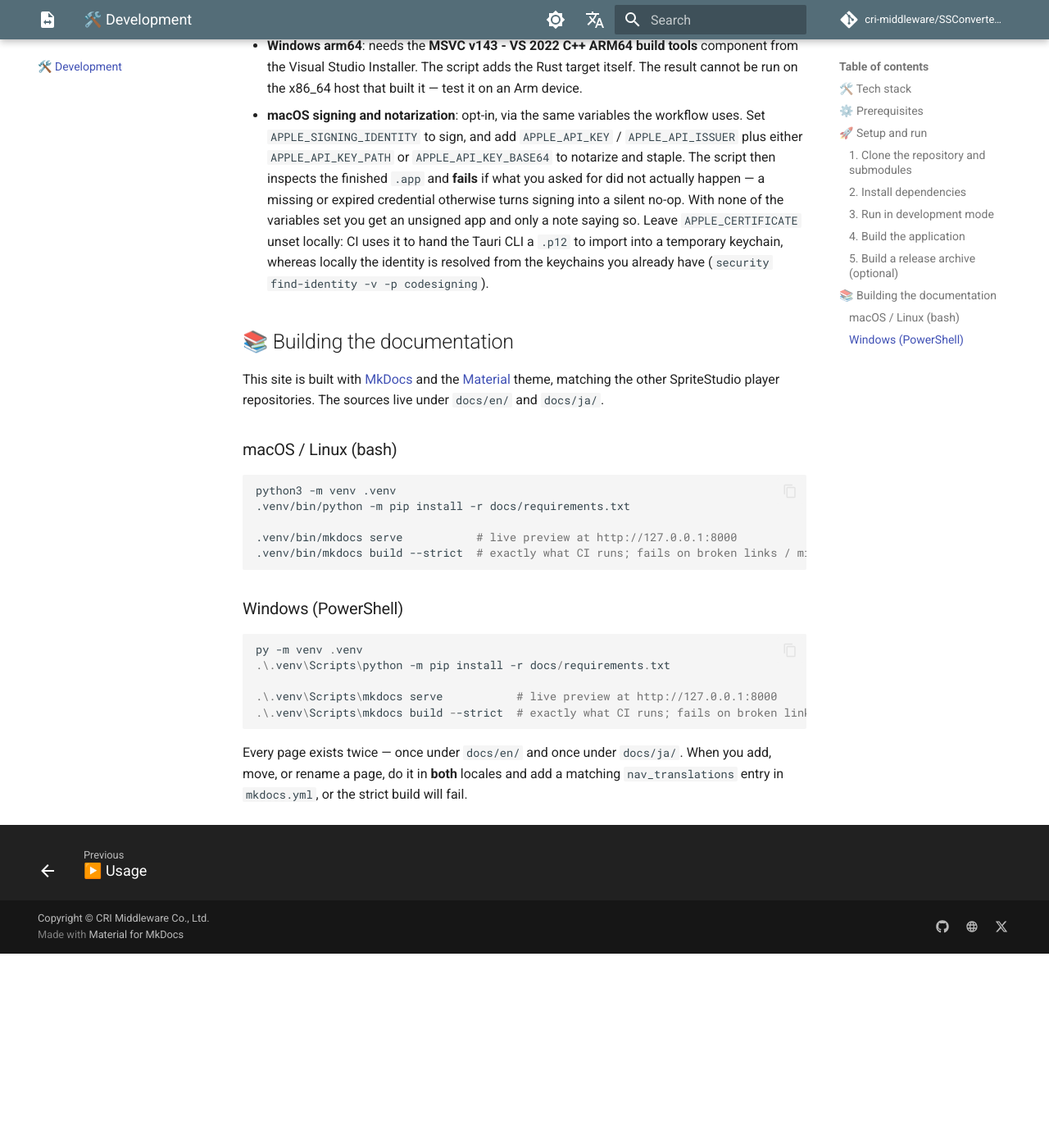
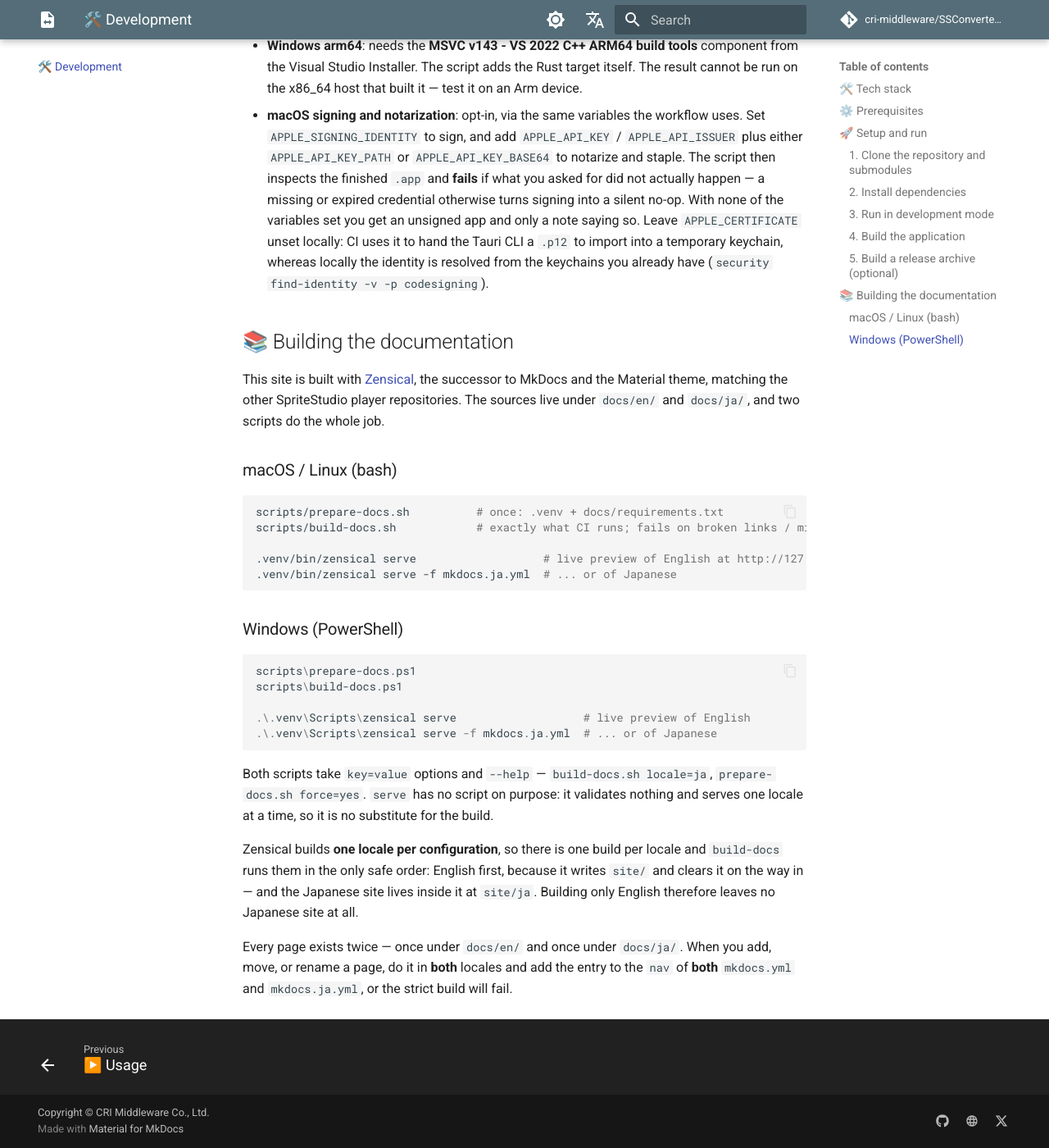
Before and after one commit to cri-middleware/SSConverterGUI, an MkDocs documentation site: the page built from docs/en/development.md, in a window 1280 px wide and 1400 px high, scrolled down 2011 px. Shown: the whole window at 82% size. Built offline with MkDocs 1.6.1 and Material for MkDocs 9.7.7, drawn with Linux system fonts in a browser that asks for light colours; comment, search, counter and statistics services are not loaded; before the commit the page ends 3174 px from its top, so only the background shows below that.

Commit message:
docs: point the docs at prepare-docs / build-docs, and fix a stale page
The docs build is now those two scripts, and pages.yml runs them, so AGENTS.md
telling an agent to run `pip install -r` and two zensical lines described a path
CI no longer takes. Same commands, one place.

docs/{en,ja}/development.md was worse than out of step: it still described the
site as MkDocs + Material, told readers to run `mkdocs serve` / `mkdocs build`,
and sent them to add a `nav_translations` entry — all three gone with the
Zensical migration, on a page that is published. It now documents Zensical, the
two scripts, the one-config-per-locale build and the English-first order, and
says to add the nav entry to both mkdocs.yml and mkdocs.ja.yml.

Both locales build --strict.

````diff
--- a/docs/en/development.md
+++ b/docs/en/development.md
@@ -97,30 +97,39 @@ The archives land in `dist-release/`, which is git-ignored.
 
 ## 📚 Building the documentation
 
-This site is built with [MkDocs](https://www.mkdocs.org/) and the
-[Material](https://squidfunk.github.io/mkdocs-material/) theme, matching the other SpriteStudio
-player repositories. The sources live under `docs/en/` and `docs/ja/`.
+This site is built with [Zensical](https://zensical.org/), the successor to MkDocs and the
+Material theme, matching the other SpriteStudio player repositories. The sources live under
+`docs/en/` and `docs/ja/`, and two scripts do the whole job.
 
 ### macOS / Linux (bash)
 
 ```bash
-python3 -m venv .venv
-.venv/bin/python -m pip install -r docs/requirements.txt
+scripts/prepare-docs.sh          # once: .venv + docs/requirements.txt
+scripts/build-docs.sh            # exactly what CI runs; fails on broken links / missing nav
 
-.venv/bin/mkdocs serve           # live preview at http://127.0.0.1:8000
-.venv/bin/mkdocs build --strict  # exactly what CI runs; fails on broken links / missing nav
+.venv/bin/zensical serve                   # live preview of English at http://127.0.0.1:8000
+.venv/bin/zensical serve -f mkdocs.ja.yml  # ... or of Japanese
 ```
 
 ### Windows (PowerShell)
 
 ```powershell
-py -m venv .venv
-.\.venv\Scripts\python -m pip install -r docs/requirements.txt
+scripts\prepare-docs.ps1
+scripts\build-docs.ps1
 
-.\.venv\Scripts\mkdocs serve           # live preview at http://127.0.0.1:8000
-.\.venv\Scripts\mkdocs build --strict  # exactly what CI runs; fails on broken links / missing nav
+.\.venv\Scripts\zensical serve                   # live preview of English
+.\.venv\Scripts\zensical serve -f mkdocs.ja.yml  # ... or of Japanese
 ```
 
+Both scripts take `key=value` options and `--help` — `build-docs.sh locale=ja`,
+`prepare-docs.sh force=yes`. `serve` has no script on purpose: it validates nothing and serves
+one locale at a time, so it is no substitute for the build.
+
+Zensical builds **one locale per configuration**, so there is one build per locale and
+`build-docs` runs them in the only safe order: English first, because it writes `site/` and
+clears it on the way in — and the Japanese site lives inside it at `site/ja`. Building only
+English therefore leaves no Japanese site at all.
+
 Every page exists twice — once under `docs/en/` and once under `docs/ja/`. When you add, move, or
-rename a page, do it in **both** locales and add a matching `nav_translations` entry in
-`mkdocs.yml`, or the strict build will fail.
+rename a page, do it in **both** locales and add the entry to the `nav` of **both**
+`mkdocs.yml` and `mkdocs.ja.yml`, or the strict build will fail.
````
Also changed, not shown: AGENTS.md (+12 -12 lines), docs/ja/development.md (+22 -13 lines).
